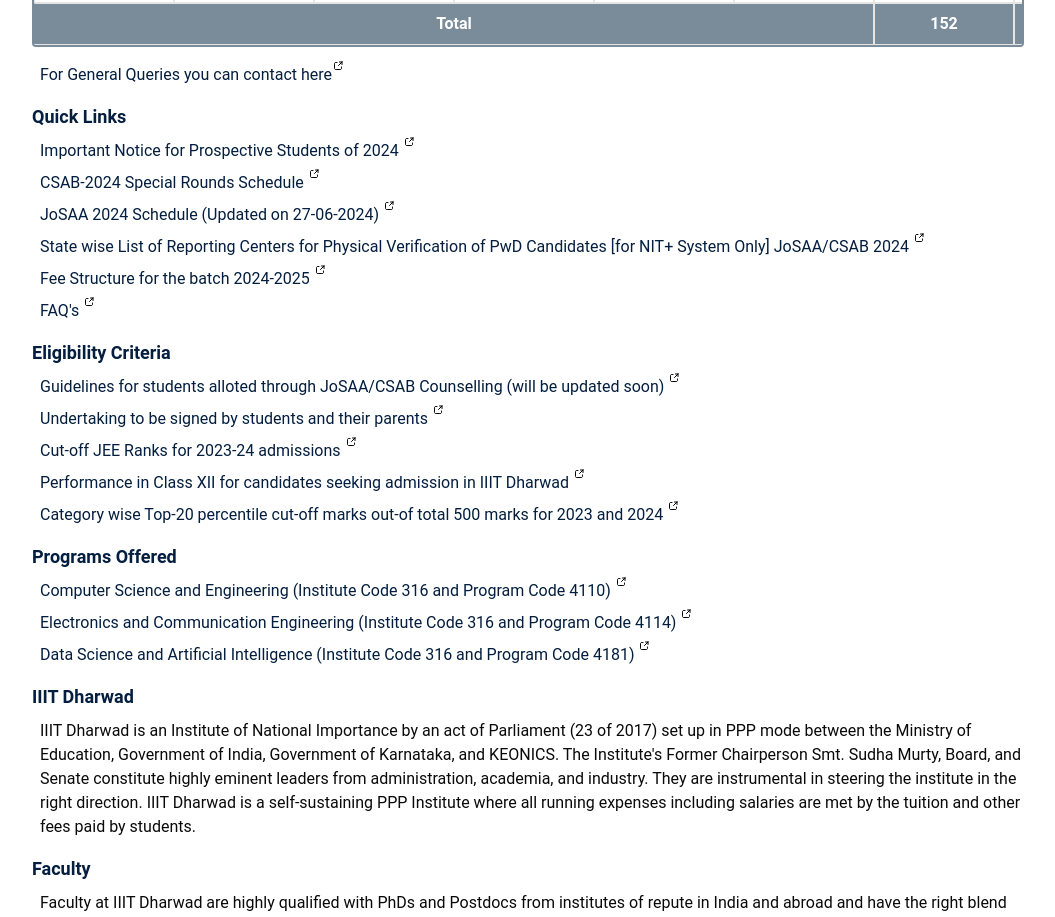
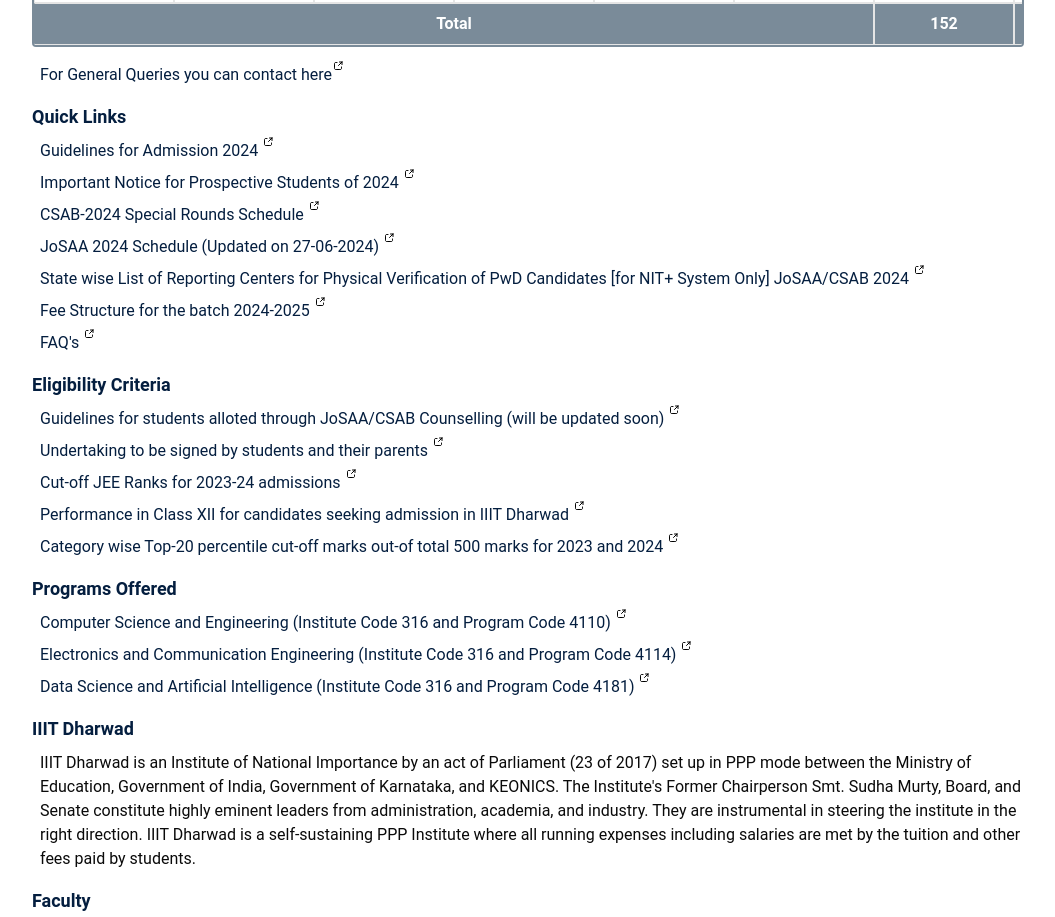
Before and after one commit to Velocity-IIITDWD/iiitdwd.ac.in, a Next.js app: page /admissions/btech in a window 1280 px wide. Shown: the part 2020-2937 px from the top of the page, without its empty margins (112-1167 px from the left). Built offline with nearby package versions, Linux system fonts and the light colour scheme.

Commit message:
data(announcement.ts, admissions.ts): added admission guideline

```diff
--- a/data/admissions.ts
+++ b/data/admissions.ts
@@ -83,31 +83,36 @@ export const links: linksStructure[] = [
     links: [
       {
         id: 1,
+        link: '/docs/Guidelines for admission 2024-25.pdf',
+        displayText: 'Guidelines for Admission 2024',
+      },
+      {
+        id: 2,
         link: '/docs/Important_Notice_For_Prospective_Students_22-07-24.pdf',
         displayText: 'Important Notice for Prospective Students of 2024',
       },
       {
-        id: 2,
+        id: 3,
         link: '/docs/CSAB_Schedule_2024.pdf',
         displayText: 'CSAB-2024 Special Rounds Schedule',
       },
       {
-        id: 3,
+        id: 4,
         link: '/docs/Josaa_Schedule-Updated_on_27thJune2024.pdf',
         displayText: 'JoSAA 2024 Schedule (Updated on 27-06-2024)',
       },
       {
-        id: 4,
+        id: 5,
         link: '/docs/State-wise-List-of-Reporting-Centers.pdf',
         displayText: 'State wise List of Reporting Centers for Physical Verification of PwD Candidates [for NIT+ System Only] JoSAA/CSAB 2024',
       },
       {
-        id: 5,
+        id: 6,
         link: '/docs/FEE_2024-25_Sheet1.pdf',
         displayText: 'Fee Structure for the batch 2024-2025',
       },
       {
-        id: 6,
+        id: 7,
         link: '/faq',
         displayText: "FAQ's",
       },
--- a/data/announcements.ts
+++ b/data/announcements.ts
@@ -9,6 +9,13 @@ export type Announcement = {
 };
 
 export const announcements: Announcement[] = [
+  {
+    link: '/docs/Guidelines for admission 2024-25.pdf',
+    text: 'Guidelines for Admission 2024',
+    new: true,
+    month: '7',
+    year: '2024',
+  },
   {
     link: '/docs/Sana_hostel_info.pdf',
     text: 'Hostel Facility for 2024-25 Batch Students',
```
